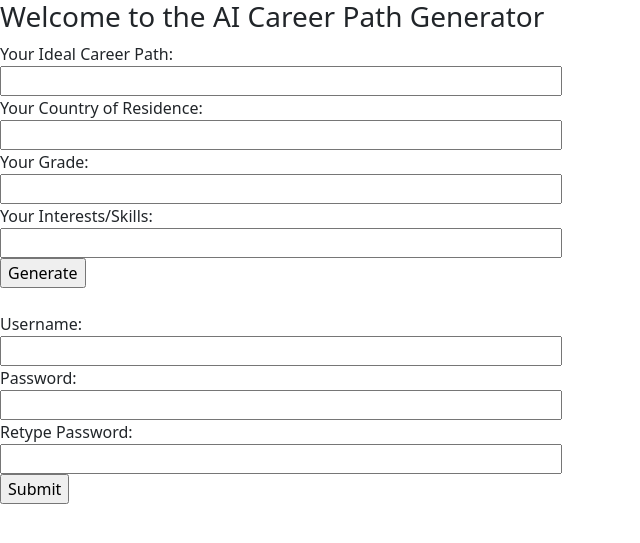
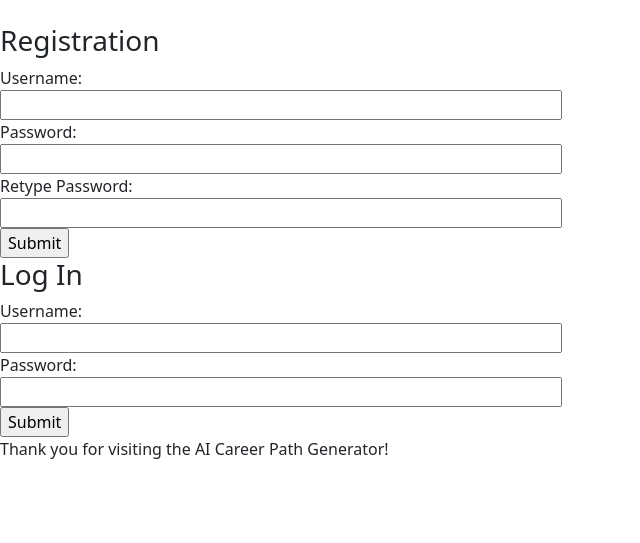
Before and after one commit to Ishanyjha/Career-Path, a Flask app: page / in a window 1280 px wide. Shown: the top 543 px of the page, without its empty margins (0-640 px from the left). Run offline with Flask 3, Linux system fonts and the light colour scheme; some libraries are stand-ins or nearby versions.

Commit message:
added login
addedhar loginhas sohar youhar canhar loginhar.

```diff
--- a/main.py
+++ b/main.py
@@ -1,11 +1,45 @@
 import markdown
 import flask
+import hashlib
+import psycopg2
+import datetime
+
 
 key = "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"
 import os
 import openai
 
+def adduser(uname, pasa):
+    url = "postgres://Ishanyjha:ZNE8fMIz9pxj@ep-damp-limit-31626814.us-west-2.aws.neon.tech/user_info"
+    con = psycopg2.connect(url)
+    curs = con.cursor()
 
+    log = datetime.datetime.now().date()
+    curs.execute("INSERT INTO user_info (username, password, lastlog) VALUES (%s,%s,%s)",(uname, pasa, log))
+    con.commit()
+    con.close()
+
+url = "postgres://Ishanyjha:ZNE8fMIz9pxj@ep-damp-limit-31626814.us-west-2.aws.neon.tech/user_info"
+def check(uname):
+    con = psycopg2.connect(url)
+    curs = con.cursor()
+
+    curs.execute("SELECT * FROM user_info WHERE password = %s", (uname,))
+    recs = list(curs.fetchall())
+    if len(recs) == 0:
+        return False
+    else:
+        return True
+def grab(psw):
+    con = psycopg2.connect(url)
+    curs = con.cursor()
+
+    curs.execute("SELECT * FROM user_info WHERE password = %s", (psw,))
+    recs = list(curs.fetchall())
+    if len(recs) == 0:
+        return False
+    else:
+        return recs
 def chatGPT(IdealCareer, Country, Age, interestsskills):
     openai.organization = "org-zEVby4wZJTLdgnqziKKA6Uwi"
     openai.api_key = key
@@ -16,7 +50,7 @@ def chatGPT(IdealCareer, Country, Age, interestsskills):
         messages=[
             {"role": "system", "content": "You are a career advisor trying to give career path advice. Someone will give you their age/grade, their country of residence (use this to get localized job information), their ideal career, and their skills. Use this to provide a comprehensive answer with courses, internships, books, resources that they can use"},
             {"role": "user", "content": "I am an 8th grader interested in math, my country is France, I want to be a software engineer, my skils are math and coding."},
-            {"role": "assistant", "content": "Based on what you replied, you should take these courses, and use these resources, perhaps try to intern at these companies, and here is any other information that may be relevant to you"},
+            {"role": "assistant", "content": "Based on what you replied, you should take these courses, and use these resources, perhaps try to intern at these companies, and here is any other information that may be relevant to you "},
             {"role": "user", "content": "I am in the "+Age+"th grade, I live in "+Country+", My skills are"+interestsskills +"and my ideal job is a"+IdealCareer}
         ]
     )
@@ -39,3 +73,30 @@ def thing():
         har = chatGPT(IdealCareer, Country, Age, interestsskills)
         rah = markdown.markdown(har["choices"][0]["message"]["content"])
         return flask.render_template("response.html", har=rah)
+
+@app.route("/registration", methods=["POST", "GET"])
+def registration():
+     if(flask.request.method=="POST"):
+        P = flask.request.form.get("Password")
+        U = flask.request.form.get("RePassword")
+        NU = flask.request.form.get("Username")
+        if(P != U):
+            return "Passwords do not match!"
+        else:
+            bas = hashlib.sha256(P.encode('utf-8'))
+            adduser(NU, bas.hexdigest())
+        print(P)
+        harhar = flask.make_response(flask.redirect("/user"))
+        harhar.set_cookie("password", bas.hexdigest())
+        return harhar
+     else:
+        return "Forbidden Input."
+
+
+@app.route("/user")
+def user():
+    harharhar = flask.request.cookies.get("password")
+    print(harharhar)
+    if check(harharhar):
+        return flask.render_template("user.html", username = grab(harharhar)[0][0])
+    return "nan"
--- /dev/null
+++ b/requirements.txt
@@ -0,0 +1,4 @@
+Flask==2.3.3
+six==1.16.0
+Werkzeug==2.3.7
+gunicorn==21.2.0
--- a/templates/index.html
+++ b/templates/index.html
@@ -3,27 +3,26 @@
     <link href="https://cdn.jsdelivr.net/npm/bootstrap@5.3.2/dist/css/bootstrap.min.css" rel="stylesheet" integrity="sha384-T3c6CoIi6uLrA9TneNEoa7RxnatzjcDSCmG1MXxSR1GAsXEV/Dwwykc2MPK8M2HN" crossorigin="anonymous">
 </head>
 <body>
-    <h3 title="Title">Welcome to the AI Career Path Generator</h3>
-    <form class="column" action="/message" method="post">
-    <label for="IdealCareer">Your Ideal Career Path:</label><br>
-    <input class="input" type="text" id="idealCareer" name="IdealCareer" value="" style="width: 562px"></input><br>
-    <label for="Country">Your Country of Residence:</label><br>
-    <input class="input" type="text" id="Country" name="Country" value="" style="width: 562px"></input><br>
-    <label for="Age">Your Grade:</label><br>
-    <input class="input" type="text" id="age" name="Age" value="" style="width: 562px"></input><br>
-    <label for="interestsSkills">Your Interests/Skills:</label><br>
-    <input class="input" type="text" id="interestsSkills" name="interestsskills" value="" style="width: 562px"></input><br>
-    <input class="button" type="submit" value="Generate"><br>
+
     </form>
         <form class="column" action="/registration" method="post"><br>
+            <h3 title="Title">Registration</h3>
             <label for="Username">Username:</label><br>
             <input class="input" type="text" id="Username" name="Username" value="" style="width: 562px"></input><br>
             <label for="Password">Password:</label><br>
             <input class="input" type="text" id="Password" name="Password" value="" style="width: 562px"></input><br>
             <label for="RePassword">Retype Password:</label><br>
+            <input class="input" type="text" id="RePassword" name="RePassword" value="" style="width: 562px"></input><br>
+            <input class="button" type="submit" value="Submit"><br>
+
+            <h3 title="OtherTitle">Log In</h3>
+            <label for="Username">Username:</label><br>
+            <input class="input" type="text" id="Username" name="Username" value="" style="width: 562px"></input><br>
+            <label for="Password">Password:</label><br>
             <input class="input" type="text" id="Password" name="Password" value="" style="width: 562px"></input><br>
-            <input class="button" type="submit" value="Submit"
-        >
+            <input class="button" type="submit" value="Submit"><br>
+
+        Thank you for visiting the AI Career Path Generator!
     </form>
 </head>
        <script src="https://cdn.jsdelivr.net/npm/bootstrap@5.3.2/dist/js/bootstrap.bundle.min.js" integrity="sha384-C6RzsynM9kWDrMNeT87bh95OGNyZPhcTNXj1NW7RuBCsyN/o0jlpcV8Qyq46cDfL" crossorigin="anonymous">
```
Also changed, not shown: templates/user.html (added, +20 -0 lines), 1 other file.
